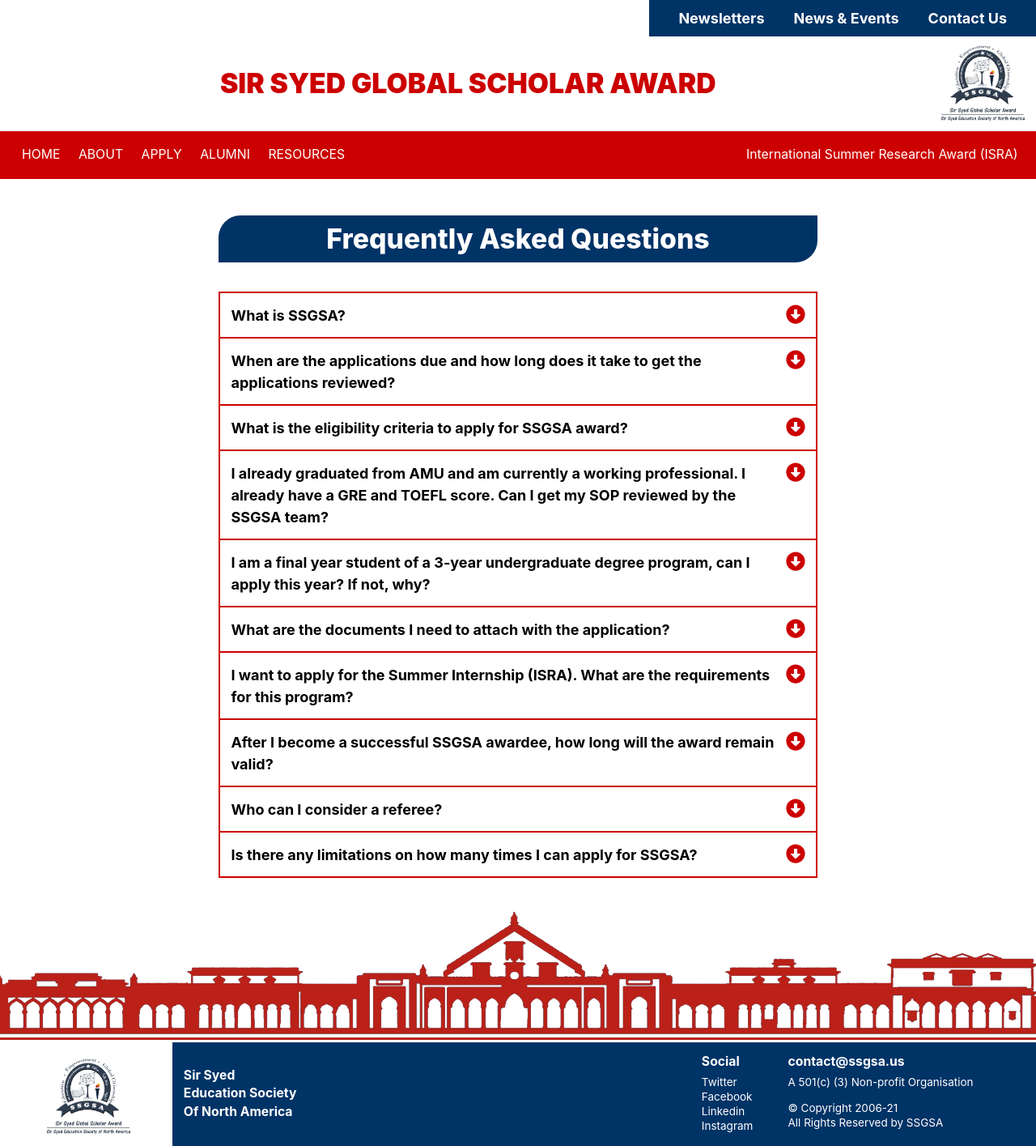
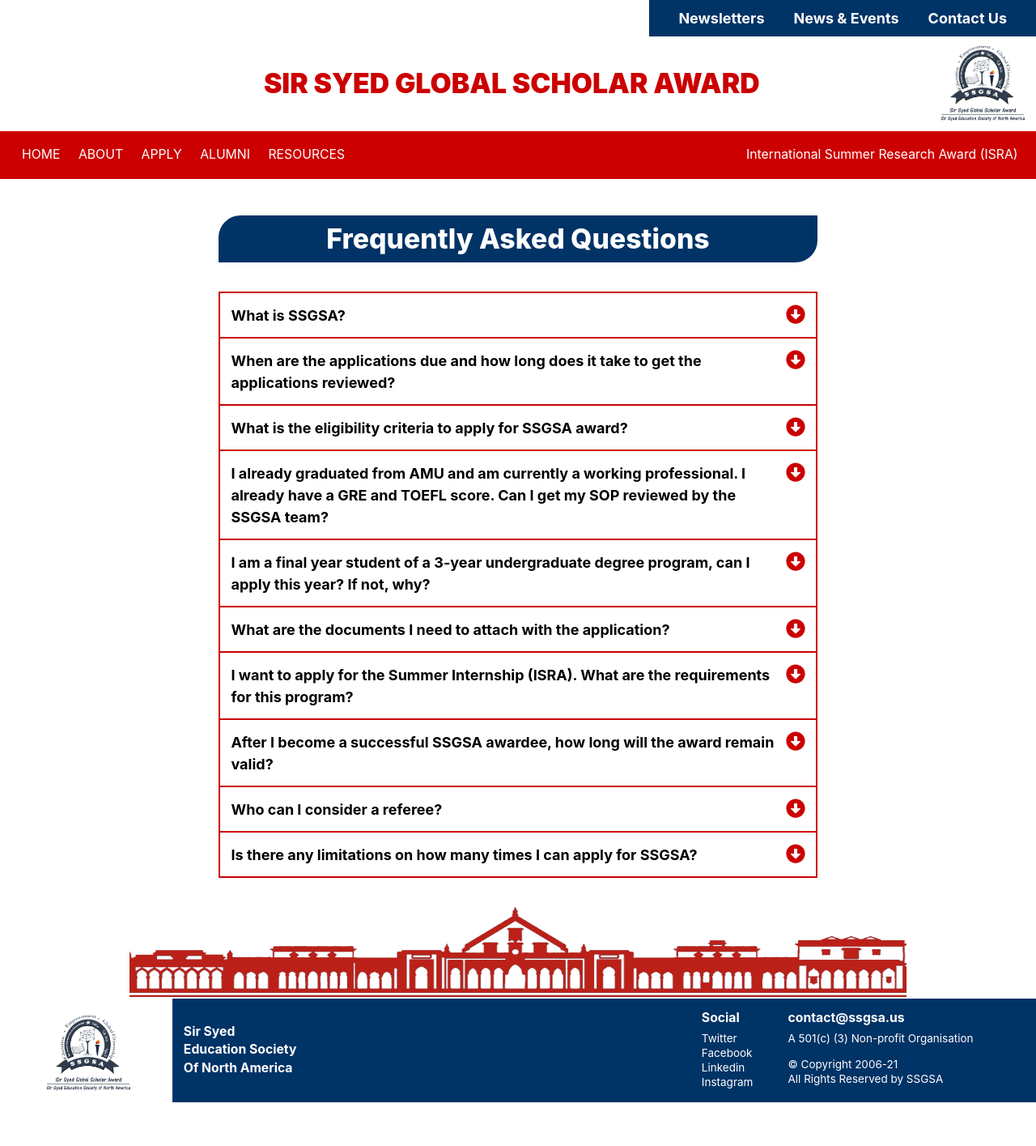
Before and after one commit to ssgsa-us/ssgsa.us, a Next.js app: page /faq in a window 1280 px wide. Shown: the whole page at 81% size. After the commit the page ends 1361 px from the top, so only its background shows below. Built offline with nearby package versions, Linux system fonts and the light colour scheme; no server answers.

Commit message:
Update header and footer

```diff
--- a/components/Footer.js
+++ b/components/Footer.js
@@ -4,8 +4,10 @@ import Image from 'next/image'
 export default function Footer() {
   return (
     <div className="mt-5">
-      <div className="relative w-full h-32 lg:h-40 hidden sm:block">
-        <Image src="/SirSyedHall.jpg" alt="Sir Syed Hall" layout="fill" />
+      <div className="flex justify-center">
+        <div className="relative w-full xl:w-3/4 h-24 lg:h-28 hidden sm:block">
+          <Image src="/SirSyedHall.jpg" alt="Sir Syed Hall" layout="fill" />
+        </div>
       </div>
       <div className="grid grid-cols-3 sm:grid-cols-8 md:grid-cols-10 lg:grid-cols-12 text-white">
         <div className="sm:col-span-2 hidden sm:flex items-center justify-center p-2">
--- a/components/Header.js
+++ b/components/Header.js
@@ -28,7 +28,7 @@ export default function Header() {
         </div>
       </div>
       <div className="w-full flex flex-row bg-white items-center hidden sm:flex">
-        <div className="flex-1 text-xl sm:text-2xl md:text-3xl justify-center px-4 my-6 flex items-center font-black text-red-850 ">
+        <div className="flex-1 text-xl sm:text-2xl md:text-3xl justify-center px-4 my-6 lg:ml-24 flex items-center font-black text-red-850 ">
           SIR SYED GLOBAL SCHOLAR AWARD
         </div>
         <div className="mr-3 flex-2">
```
